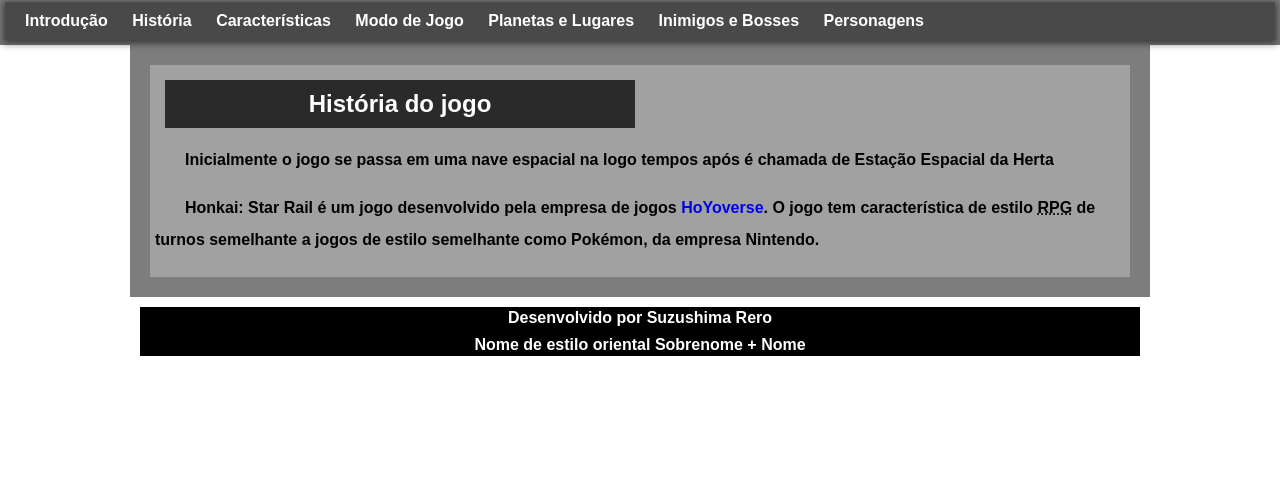
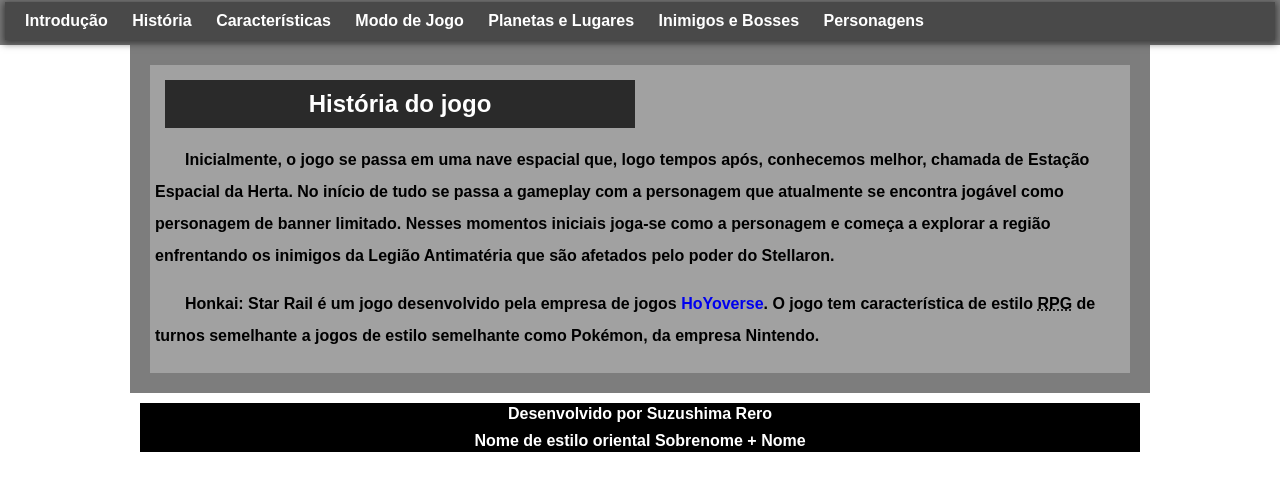
Before and after one commit to ItaloRodrigues5/Honkai-Star-Rail-Guide, a plain HTML site: page story.html in a window 1280 px wide. Shown: the part 93-584 px from the top of the page. Drawn offline with Linux system fonts and the light colour scheme.

Commit message:
Update story.html

```diff
--- a/story.html
+++ b/story.html
@@ -27,7 +27,9 @@
         <section>
             <h2>História do jogo</h2>
             <article>
-                <p>Inicialmente o jogo se passa em uma nave espacial na logo tempos após é chamada de Estação Espacial da Herta</p>
+                <p>Inicialmente, o jogo se passa em uma nave espacial que, logo tempos após, conhecemos melhor, chamada de Estação Espacial da Herta.
+                    No início de tudo se passa a gameplay com a personagem que atualmente se encontra jogável como personagem de banner limitado.
+                    Nesses momentos iniciais joga-se como a personagem e começa a explorar a região enfrentando os inimigos da Legião Antimatéria que são afetados pelo poder do Stellaron.</p>
             </article>
             <article>
                 <p>Honkai: Star Rail é um jogo desenvolvido pela empresa de jogos <a href="https://www.hoyoverse.com/pt-pt" target="_blank" rel="external">HoYoverse</a>. O jogo tem característica de estilo <abbr title="Role-Playing Game">RPG</abbr> de turnos semelhante a jogos de estilo semelhante como Pokémon, da empresa Nintendo.</p>
```
